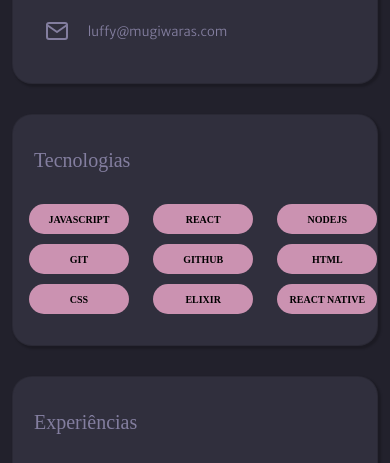
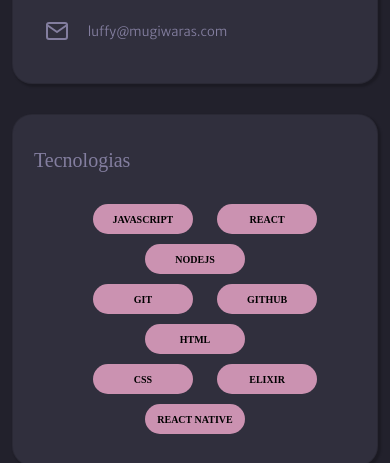
Before and after one commit to alvesnelio/desafio-rocket-seat-portifolio-bootstrap, a plain HTML site: page index.html in a window 390 px wide. Shown: the part 629-1092 px from the top of the page. Drawn offline with Linux system fonts and the light colour scheme; a web font is replaced by a local one.

Commit message:
perf(Desafio RocketSeat): :zap: Responsivo
Criação do repsosivo dos card do bloco esquerdo

#13

```diff
--- a/css/index.css
+++ b/css/index.css
@@ -107,9 +107,9 @@
 
 /* ############### Tecnologias ############### */
 .card-tecnologias .col-badges{
-	width: 380px;
-    margin: auto;
+	text-align: center;
 }
+
 .card-tecnologias .col-badge{
 	width: 100px;
     height: 30px;
@@ -124,15 +124,22 @@
     display: inline-flex;
     align-items: center;
     justify-content: center;
+	columns: 3;
 }
 
-.card-tecnologias .col-badge:nth-child(+3n-1){
+.card-tecnologias .col-badge:nth-child(+2n-1){
 	margin-left: 20px;
 	margin-right: 20px;
 }
 
-.card-tecnologias .col-badge:nth-child(-n+6){
+.card-tecnologias .col-badge:nth-child(-n+7){
 	margin-bottom: 10px;
+}
+
+@media screen and (max-width: 1440px) {
+	.card-tecnologias .col-badge:nth-child(-n+9){
+		margin-bottom: 10px;
+	}
 }
 
 /* ############### Experiencias ############### */
--- a/index.html
+++ b/index.html
@@ -119,6 +119,7 @@
                   <a href="javascript:void(0)" class="badge col-badge">
                     NODEJS
                   </a>
+                  <br>
                   <a href="javascript:void(0)" class="badge col-badge">
                     GIT
                   </a>
@@ -128,6 +129,7 @@
                   <a href="javascript:void(0)" class="badge col-badge">
                     HTML
                   </a>
+                  <br>
                   <a href="javascript:void(0)" class="badge col-badge">
                     CSS
                   </a>
@@ -215,13 +217,7 @@
           </div>
 
           <!-- Conteudo da pagina -->
-          <div class="col-9">
-            <div class="card">
-              <div class="card-body">
-                This is some text within a card body.
-              </div>
-            </div>
-          </div>
+          <!-- <div class="col-9"> <div class="card"> <div class="card-body"> This is some text within a card body. </div> </div> </div> -->
         </div>
       </div>
     </main>
```
